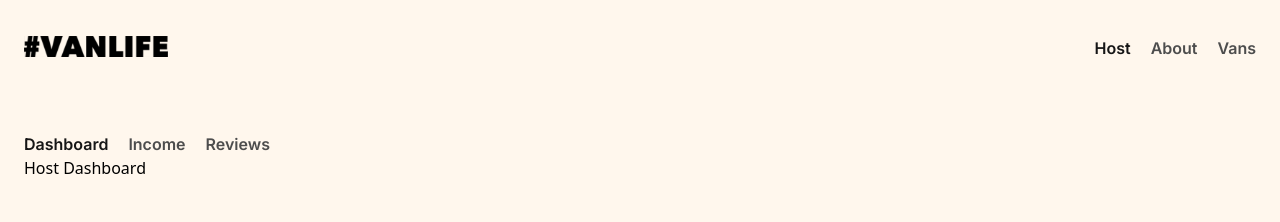
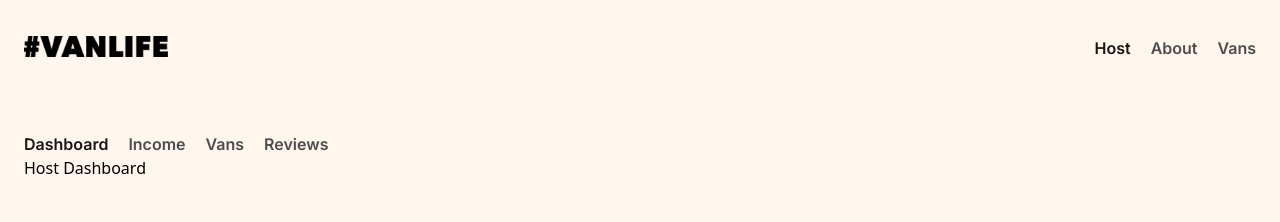
Before and after one commit to SGM-dev/van-life, a React (Vite) app: page /host in a window 1280 px wide. Shown: the top 222 px of the page. Built offline with nearby package versions, Linux system fonts and the light colour scheme; what miragejs would draw is missing.

Commit message:
add Host Van Routes

```diff
--- a/src/App.jsx
+++ b/src/App.jsx
@@ -1,15 +1,18 @@
 import { BrowserRouter, Routes, Route } from "react-router-dom";
+import "./server";
+
 import Layout from "./components/Layout.jsx";
-import HostLayout from "./components/HostLayout.jsx";
 import Home from "./pages/Home";
 import About from "./pages/About";
 import Vans from "./pages/Vans/Vans.jsx";
 import VanDetail from "./pages/Vans/VanDetail.jsx";
+
+import HostLayout from "./components/HostLayout.jsx";
 import Dashboard from "./pages/Host/Dashboard.jsx";
 import Income from "./pages/Host/Income.jsx";
 import Reviews from "./pages/Host/Reviews.jsx";
-
-import "./server";
+import HostVans from "./pages/Host/HostVans.jsx";
+import HostVanDetail from "./pages/Host/HostVanDetail.jsx";
 
 function App() {
   return (
@@ -25,6 +28,8 @@
             <Route index element={<Dashboard />} />
             <Route path="income" element={<Income />} />
             <Route path="reviews" element={<Reviews />} />
+            <Route path="vans" element={<HostVans />} />
+            <Route path="vans/:id" element={<HostVanDetail />} />
           </Route>
         </Route>
       </Routes>
--- a/src/components/HostLayout.jsx
+++ b/src/components/HostLayout.jsx
@@ -22,6 +22,12 @@
         </NavLink>
         <NavLink
           className={({ isActive }) => (isActive ? activeClass : defaultClass)}
+          to="/host/vans"
+        >
+          Vans
+        </NavLink>
+        <NavLink
+          className={({ isActive }) => (isActive ? activeClass : defaultClass)}
           to={"/host/reviews"}
         >
           Reviews
--- /dev/null
+++ b/src/pages/Host/HostVanDetail.jsx
@@ -0,0 +1,5 @@
+function HostVanDetail() {
+  return <h1>Host Van Details</h1>;
+}
+
+export default HostVanDetail;
--- /dev/null
+++ b/src/pages/Host/HostVans.jsx
@@ -0,0 +1,5 @@
+function HostVans() {
+  return <h1>Host Vans</h1>;
+}
+
+export default HostVans;
```
